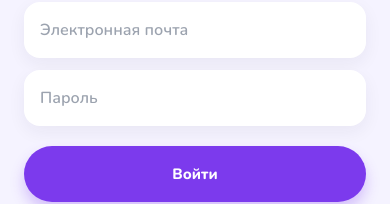
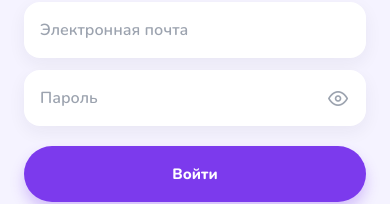
Before and after one commit to NewLevelHub/Profy-Mobile, a React Native app: screen /ResetPassword in a window 390 px wide. Shown: the part 522-726 px from the top of the page. Built offline with nearby package versions, Linux system fonts and the light colour scheme; no server answers.

Commit message:
feat: add password visibility toggle to Login, Register, and Reset Password screens

```diff
--- a/package.json
+++ b/package.json
@@ -3,6 +3,7 @@
   "version": "1.0.0",
   "main": "index.ts",
   "dependencies": {
+    "@expo/vector-icons": "^15.1.1",
     "@react-native-async-storage/async-storage": "2.2.0",
     "@react-navigation/bottom-tabs": "^7.18.3",
     "@react-navigation/native": "^7.3.3",
@@ -22,6 +23,7 @@
   },
   "devDependencies": {
     "@types/react": "~19.2.2",
+    "@types/react-native-vector-icons": "^6.4.18",
     "react-native-svg-transformer": "^1.5.3",
     "typescript": "~6.0.3"
   },
--- a/src/screens/LoginScreen.tsx
+++ b/src/screens/LoginScreen.tsx
@@ -10,6 +10,7 @@ import {
   KeyboardAvoidingView,
   ScrollView,
 } from 'react-native';
+import { Feather } from '@expo/vector-icons';
 import { NativeStackNavigationProp } from '@react-navigation/native-stack';
 import axios from 'axios';
 import { loginUser, resendVerificationCode } from '../api/auth';
@@ -37,6 +38,7 @@ export default function LoginScreen({ navigation }: Props) {
   const [passwordError, setPasswordError] = useState('');
   const [formError, setFormError] = useState('');
   const [isLoading, setIsLoading] = useState(false);
+  const [showPassword, setShowPassword] = useState(false);
 
   async function handleSubmit() {
     const eErr = validateEmail(email);
@@ -125,15 +127,20 @@ export default function LoginScreen({ navigation }: Props) {
             </View>
 
             <View style={styles.inputWrapper}>
+              <View style={styles.inputContainer}>
                 <TextInput
-                style={[styles.input, passwordError ? styles.inputError : null]}
+                  style={[styles.input, styles.inputWithIcon, passwordError ? styles.inputError : null]}
                   placeholder="Пароль"
                   placeholderTextColor={colors.textMuted}
                   value={password}
                   onChangeText={(v) => { setPassword(v); setPasswordError(''); }}
-                secureTextEntry
+                  secureTextEntry={!showPassword}
                   autoComplete="current-password"
                 />
+                <TouchableOpacity style={styles.eyeButton} onPress={() => setShowPassword(v => !v)} activeOpacity={0.7}>
+                  <Feather name={showPassword ? 'eye-off' : 'eye'} size={20} color={colors.textMuted} />
+                </TouchableOpacity>
+              </View>
               {passwordError ? <Text style={styles.fieldError}>{passwordError}</Text> : null}
             </View>
 
@@ -241,6 +248,21 @@ const styles = StyleSheet.create({
   inputWrapper: {
     marginBottom: spacing.md,
   },
+  inputContainer: {
+    position: 'relative',
+  },
+  inputWithIcon: {
+    paddingRight: 48,
+  },
+  eyeButton: {
+    position: 'absolute',
+    right: 14,
+    top: 0,
+    height: 56,
+    justifyContent: 'center',
+    alignItems: 'center',
+    padding: 4,
+  },
   input: {
     height: 56,
     backgroundColor: colors.surface,
--- a/src/screens/RegisterScreen.tsx
+++ b/src/screens/RegisterScreen.tsx
@@ -9,6 +9,7 @@ import {
   KeyboardAvoidingView,
   ScrollView,
 } from 'react-native';
+import { Feather } from '@expo/vector-icons';
 import { NativeStackNavigationProp } from '@react-navigation/native-stack';
 import axios from 'axios';
 import { registerUser } from '../api/auth';
@@ -34,6 +35,7 @@ export default function RegisterScreen({ navigation }: Props) {
   const [passwordError, setPasswordError] = useState('');
   const [formError, setFormError] = useState('');
   const [isLoading, setIsLoading] = useState(false);
+  const [showPassword, setShowPassword] = useState(false);
 
   async function handleSubmit() {
     const eErr = validateEmail(email);
@@ -108,15 +110,20 @@ export default function RegisterScreen({ navigation }: Props) {
             </View>
 
             <View style={styles.inputWrapper}>
+              <View style={styles.inputContainer}>
                 <TextInput
-                style={[styles.input, passwordError ? styles.inputError : null]}
+                  style={[styles.input, styles.inputWithIcon, passwordError ? styles.inputError : null]}
                   placeholder="Пароль"
                   placeholderTextColor={colors.textMuted}
                   value={password}
                   onChangeText={(v) => { setPassword(v); setPasswordError(''); }}
-                secureTextEntry
+                  secureTextEntry={!showPassword}
                   autoComplete="new-password"
                 />
+                <TouchableOpacity style={styles.eyeButton} onPress={() => setShowPassword(v => !v)} activeOpacity={0.7}>
+                  <Feather name={showPassword ? 'eye-off' : 'eye'} size={20} color={colors.textMuted} />
+                </TouchableOpacity>
+              </View>
               {passwordError ? <Text style={styles.fieldError}>{passwordError}</Text> : null}
             </View>
 
@@ -218,6 +225,21 @@ const styles = StyleSheet.create({
   inputWrapper: {
     marginBottom: spacing.md,
   },
+  inputContainer: {
+    position: 'relative',
+  },
+  inputWithIcon: {
+    paddingRight: 48,
+  },
+  eyeButton: {
+    position: 'absolute',
+    right: 14,
+    top: 0,
+    height: 56,
+    justifyContent: 'center',
+    alignItems: 'center',
+    padding: 4,
+  },
   input: {
     height: 56,
     backgroundColor: colors.surface,
--- a/src/screens/ResetPasswordScreen.tsx
+++ b/src/screens/ResetPasswordScreen.tsx
@@ -9,6 +9,7 @@ import {
   KeyboardAvoidingView,
   ScrollView,
 } from 'react-native';
+import { Feather } from '@expo/vector-icons';
 import { NativeStackNavigationProp } from '@react-navigation/native-stack';
 import { RouteProp } from '@react-navigation/native';
 import axios from 'axios';
@@ -41,6 +42,8 @@ export default function ResetPasswordScreen({ navigation, route }: Props) {
   const [formError, setFormError] = useState('');
   const [isLoading, setIsLoading] = useState(false);
   const [success, setSuccess] = useState(false);
+  const [showNewPassword, setShowNewPassword] = useState(false);
+  const [showConfirmPassword, setShowConfirmPassword] = useState(false);
 
   useEffect(() => {
     if (!success) return;
@@ -134,31 +137,41 @@ export default function ResetPasswordScreen({ navigation, route }: Props) {
 
         <View style={styles.form}>
           <View style={styles.inputWrapper}>
+            <View style={styles.inputContainer}>
               <TextInput
-              style={[styles.input, newPasswordError ? styles.inputError : null]}
+                style={[styles.input, styles.inputWithIcon, newPasswordError ? styles.inputError : null]}
                 placeholder="Новый пароль"
                 placeholderTextColor={colors.textMuted}
                 value={newPassword}
                 onChangeText={handleNewPasswordChange}
-              secureTextEntry
+                secureTextEntry={!showNewPassword}
                 autoComplete="new-password"
                 autoFocus
               />
+              <TouchableOpacity style={styles.eyeButton} onPress={() => setShowNewPassword(v => !v)} activeOpacity={0.7}>
+                <Feather name={showNewPassword ? 'eye-off' : 'eye'} size={20} color={colors.textMuted} />
+              </TouchableOpacity>
+            </View>
             {newPasswordError ? (
               <Text style={styles.fieldError}>{newPasswordError}</Text>
             ) : null}
           </View>
 
           <View style={styles.inputWrapper}>
+            <View style={styles.inputContainer}>
               <TextInput
-              style={[styles.input, confirmPasswordError ? styles.inputError : null]}
+                style={[styles.input, styles.inputWithIcon, confirmPasswordError ? styles.inputError : null]}
                 placeholder="Повторите пароль"
                 placeholderTextColor={colors.textMuted}
                 value={confirmPassword}
                 onChangeText={handleConfirmChange}
-              secureTextEntry
+                secureTextEntry={!showConfirmPassword}
                 autoComplete="new-password"
               />
+              <TouchableOpacity style={styles.eyeButton} onPress={() => setShowConfirmPassword(v => !v)} activeOpacity={0.7}>
+                <Feather name={showConfirmPassword ? 'eye-off' : 'eye'} size={20} color={colors.textMuted} />
+              </TouchableOpacity>
+            </View>
             {confirmPasswordError ? (
               <Text style={styles.fieldError}>{confirmPasswordError}</Text>
             ) : null}
@@ -231,6 +244,21 @@ const styles = StyleSheet.create({
   },
   inputWrapper: {
     marginBottom: spacing.md,
+  },
+  inputContainer: {
+    position: 'relative',
+  },
+  inputWithIcon: {
+    paddingRight: 48,
+  },
+  eyeButton: {
+    position: 'absolute',
+    right: 14,
+    top: 0,
+    height: 56,
+    justifyContent: 'center',
+    alignItems: 'center',
+    padding: 4,
   },
   input: {
     height: 56,
```
Also changed, not shown: 1 other file (tests, documents, lock files or other folders). Lines whose indentation alone changed are shown as unchanged.
